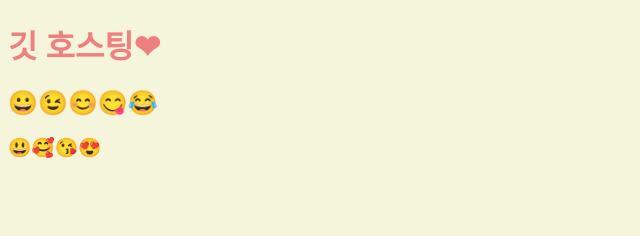
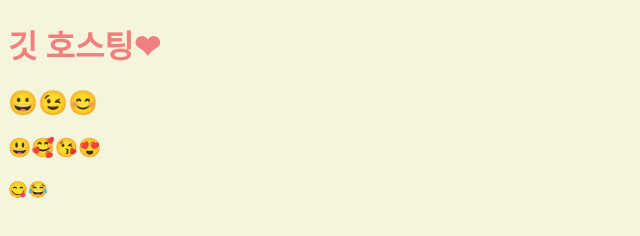
Before and after one commit to ddg991/git_Test, a plain HTML site: page index.html in a window 1280 px wide. Shown: the whole page, without its empty margins (0-640 px from the left). Drawn offline with Linux system fonts and the light colour scheme.

Commit message:
파일수정4

```diff
--- a/index.html
+++ b/index.html
@@ -11,7 +11,8 @@
   </head>
   <body>
     <h1>깃 호스팅❤</h1>
-    <h2>😀😉😊😋😂</h2>
+    <h2>😀😉😊</h2>
     <h3>😃🥰😘😍</h3>
+    <h4>😋😂</h4>
   </body>
 </html>
```
